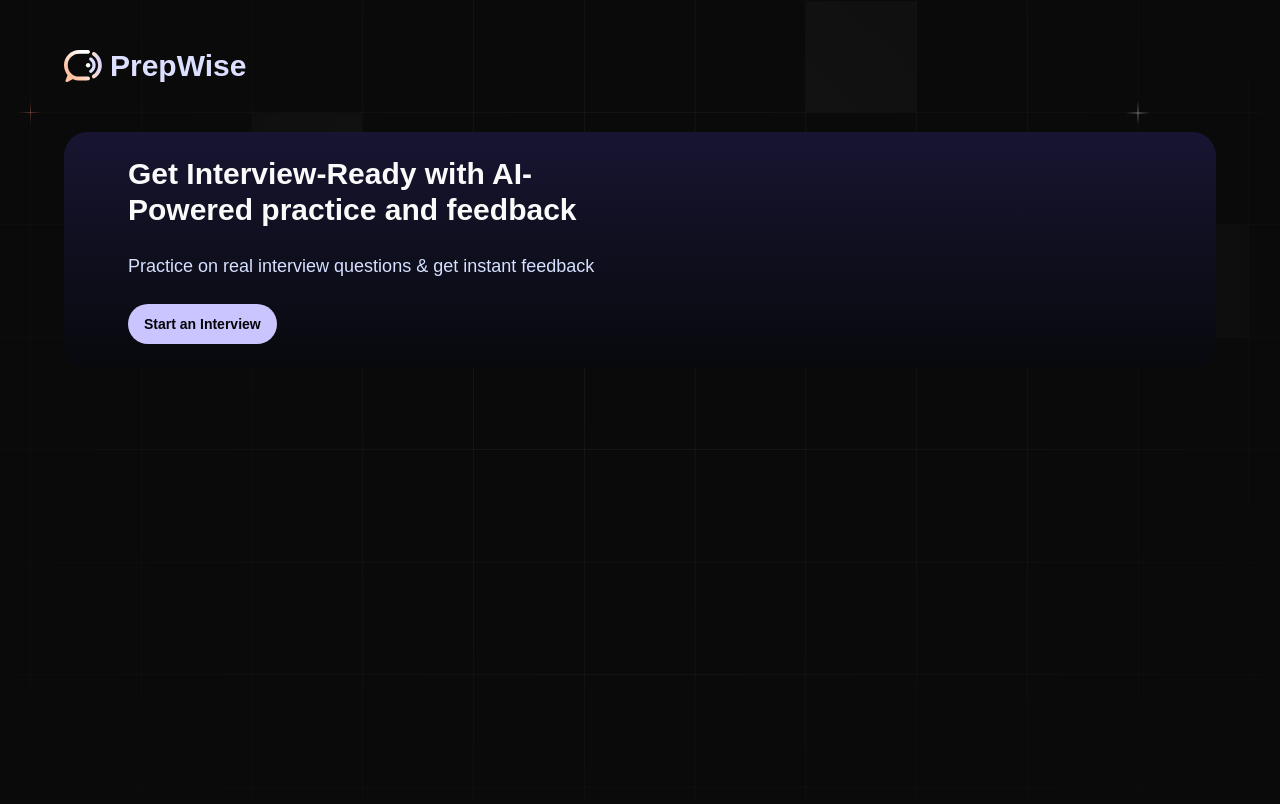
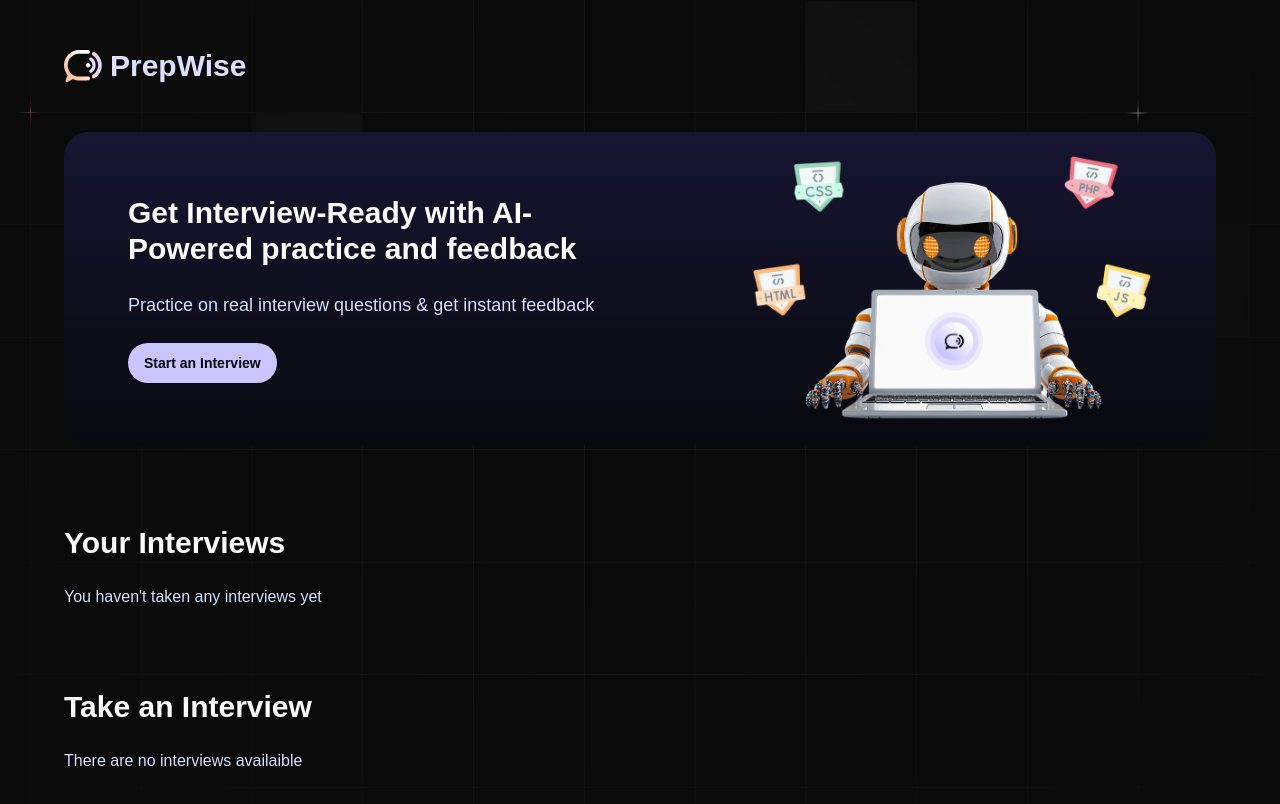
Before and after one commit to Darklord699698/Real-Time-AI-Voice-Agent-Interview-Platform, a Next.js app: page / in a window 1280 px wide. Shown: the top 804 px of the page. Built offline with nearby package versions, Linux system fonts and the light colour scheme; a web font is replaced by a local one.

Commit message:
Robo image and some text

```diff
--- a/app/(root)/page.tsx
+++ b/app/(root)/page.tsx
@@ -1,4 +1,5 @@
 import { Button } from "@/components/ui/button";
+import Image from "next/image";
 import Link from "next/link";
 import React from "react";
 
@@ -12,9 +13,20 @@ const page = () => {
           <Button asChild className="btn-primary max-sm:w-full">
             <Link href="/interview">Start an Interview</Link>
           </Button>
-
         </div>
-
+        <Image src="/robot.png" alt="robo-dude" width={400} height={400} className="max-sm:hidden"/>
+      </section>
+      <section className="flex flex-col gap-6 mt-8">
+        <h2>Your Interviews</h2>
+        <div className="interviews-section">
+          <p>You haven&apos;t taken any interviews yet</p>
+        </div>
+      </section>
+      <section className="flex flex-col gap-6 mt-8">
+        <h2>Take an Interview</h2>
+        <div className="interviews-section">
+          <p>There are no interviews availaible</p>
+        </div>
       </section>
     </>
   );
```
